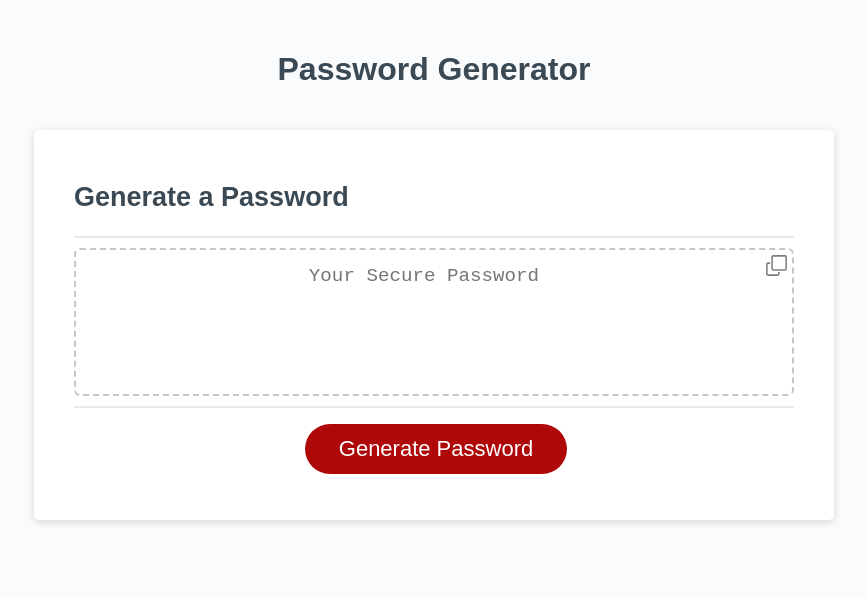
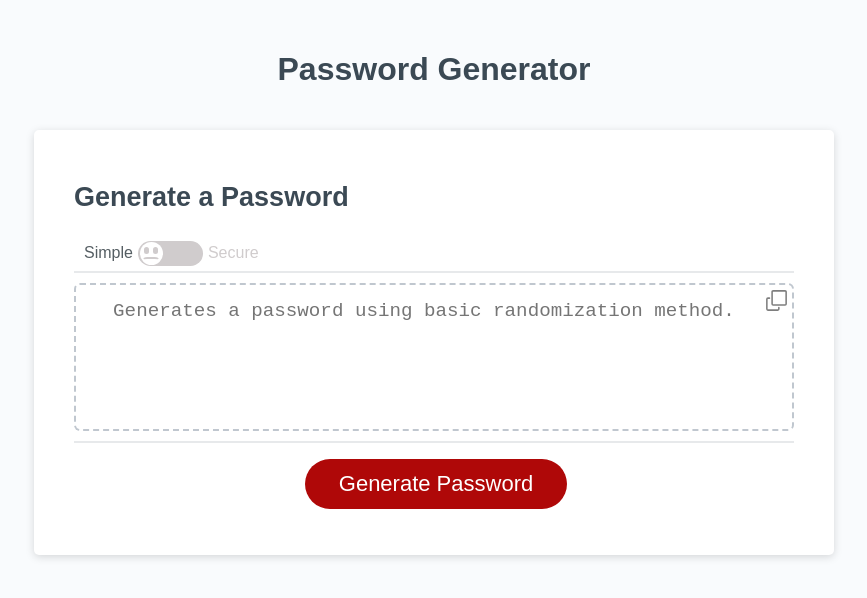
Before and after one commit to martindocs-bootcamp/password-generator, a plain HTML site: page index.html in a window 1280 px wide. Shown: the whole page, without its empty margins (206-1073 px from the left). Drawn offline with Linux system fonts and the light colour scheme.

Commit message:
Add password options to generate simple or secure passwords

```diff
--- a/assets/css/style.css
+++ b/assets/css/style.css
@@ -1,3 +1,9 @@
+/* GLOBAL VARIABLES */
+:root {
+  --slider: #009879;
+}
+
+/* GENERAL */
 *,
 *::before,
 *::after {
@@ -23,6 +29,7 @@ body {
   padding-right: 20px;
 }
 
+/* HEADER */
 header {
   text-align: center;
   padding: 20px;
@@ -30,6 +37,7 @@ header {
   color: hsl(206, 17%, 28%);
 }
 
+/* CARD HEADER */
 .card {
   background-color: hsl(0, 0%, 100%);
   border-radius: 5px;
@@ -39,6 +47,7 @@ header {
   font-size: 18px;
   margin: 0 auto;
   max-width: 800px;
+  min-width: 280px;
   padding: 30px 40px;
 }
 
@@ -50,9 +59,133 @@ header {
   height: 2px;
 }
 
-.card-body {
+.card-container{
+  display: flex;
+  flex-direction: column;
+}
+
+.card-options {
+  display: flex;
   position: relative;
-  min-height: 100px;
+  align-items: center;
+  margin: 5px;
+}
+
+/* PASSWORD OPTIONS */
+.options {
+  display: none;
+}
+
+.radio-label{
+  position: relative;
+  cursor: pointer;
+  padding: 0 5px;
+  font-size: 1rem;
+}
+
+.radio-secure{
+  color: #d0cccd;
+}
+
+#simple:checked ~ .radio-simple {
+  color: #555e63;
+}
+
+.face {
+  position: absolute;
+  width: 23px;
+  height: 23px;
+  background-color: white;
+  left: 61px;
+  border-radius: 500px;
+  transition: all 500ms;
+  z-index: 1;
+}
+
+.toggle-options {
+  height: 25px;
+  width: 65px;
+  background: #d0cccd;
+  border-radius: 500px;
+  transition: all 500ms;
+}
+
+.eyes {
+  position: absolute;
+  height: 7px;
+  width: 5px;
+  top: 6px;
+  background: #d0cccd;
+  border-radius: 500px;
+  z-index: 2;
+  transition: all 440ms;
+}
+
+.left-eye{
+  left: 65px;
+}
+
+.right-eye{
+  left: 74px;
+}
+
+.mouth{
+  position: absolute;
+  width: 18px;
+  height: 10px;
+  z-index: 2;
+  border: 2px solid #d0cccd;
+  border-radius: 30%;
+  border-bottom-color: rgba(1, 1, 1, 0);
+  border-right-color: rgba(1, 1, 1, 0);
+  border-left-color: rgba(1, 1, 1, 0);
+  top: 16px;
+  left: 63px;
+  transition: all 500ms;
+}
+
+#secure:checked ~ .radio-secure {
+  color: #555e63;
+}
+
+#secure:checked ~ .radio-simple {
+  color: #d0cccd;
+}
+
+#secure:checked ~ .face {
+  left: 99px;
+}
+
+#secure:checked ~ .toggle-options {
+  background: var(--slider);
+}
+
+#secure:checked ~ .eye {
+  background: var(--slider);
+}
+
+#secure:checked ~ .left-eye {
+  left: 103px;
+  background: var(--slider);
+}
+
+#secure:checked ~ .right-eye {
+  left: 112px;
+  background: var(--slider);
+}
+
+#secure:checked ~ .mouth {
+  border: 2px solid var(--slider);
+  border-right-color: var(--slider);
+  border-bottom-color: var(--slider);
+  border-left-color: var(--slider);
+  border-bottom-color: rgba(1, 1, 1, 0);
+  border-right-color: rgba(1, 1, 1, 0);
+  border-left-color: rgba(1, 1, 1, 0);
+  top: 10px;
+  left: 101px;
+  transform: rotateX(180deg);
+  border-radius: 100%;
 }
 
 /* COPY TO CLIPBOARD */
@@ -90,6 +223,12 @@ header {
 .hide {
   opacity: 0;
   display: none;
+}
+
+/* CARD BODY */
+.card-body {
+  position: relative;
+  min-height: 100px;
 }
 
 .card-footer {
--- a/assets/js/script.js
+++ b/assets/js/script.js
@@ -153,7 +153,7 @@ function getPasswordOptions() {
 
 // Generates a random password of the specified length using the Math.random() function,
 // which is less secure and not designed for generating secure passwords.
-function getMathRandom(length, chars) {
+function getMathRandomNum(length, chars) {
    // variable for storing generated password
    let randomPassword = '';
 
@@ -171,7 +171,7 @@ function getMathRandom(length, chars) {
 
 // Generates a random password of the specified length using the Web Cryptography API,
 // which is more secure than using the Math.random() method.
-function getCryptoRandom(length, chars) {
+function getCryptoRandomNum(length, chars) {
   // variable for storing generated password
   let randomPassword = '';
 
@@ -195,10 +195,16 @@ function getCryptoRandom(length, chars) {
 // Function to generate password with user input
 function generatePassword() {
   const getPass = getPasswordOptions();
+  // Get the value of the selected radio button (simple or secure)
+  const selectedOptions = document.querySelector('.options:checked').value;
 
   // create random password only when user input all necessery values
   if(getPass){
-    return getMathRandom(getPass.passwordLength, getPass.charTypes);
+    if(selectedOptions === 'simple'){
+      return getMathRandomNum(getPass.passwordLength, getPass.charTypes);
+    }else if(selectedOptions === 'secure'){
+      return getCryptoRandomNum(getPass.passwordLength, getPass.charTypes);
+    }
   }else{
     return false;
   }
@@ -206,24 +212,46 @@ function generatePassword() {
 
 
 // Get references to the #generate element
-var generateBtn = document.querySelector('#generate');
+const generateBtn = document.querySelector('#generate');
 
 // Write password to the #password input
 function writePassword() {
-  var password = generatePassword();
-  var passwordText = document.querySelector('#password');
+  const password = generatePassword();
+  const passwordText = document.querySelector('#password');
 
   // display generated passowrd to the screen
   if(password) passwordText.value = password;
 }
 
 
+// Get references to the .card-options element
+const passwordOptions = document.querySelector('.card-options');
+// Function to update the placeholder text
+function placeholderText() {
+  // The checked radio button
+  const options = document.querySelector('.options:checked');
+  // The text area where placeholder goes
+  const passwordPlaceholder = document.querySelector('.password');
+
+  // Check if a radio button is selected
+  if(options){
+    const selectedValue = options.value;
+
+    // Update the placeholder text based on the selected option
+    if(selectedValue === 'simple') {
+      passwordPlaceholder.placeholder = "Generates a password using basic randomization method."
+    } else{
+      passwordPlaceholder.placeholder = "Generates a highly secure password using advanced cryptographic method."
+    }
+  }
+}
+
+
 // Copy to clipboard
 const clipboard = document.querySelector('#clipboard-container');
-
 // Function to handle copying the password to the clipboard
 function copyToClipboard(e) {
-   // Select the password input element from the DOM
+  // Select the password input element from the DOM
   const password = document.querySelector('#password');
   // Check if the click event was triggered by the clipboard copy button and if the password is not empty
   if(e.target.className === 'clipboard-copy' && password.value !== ''){
@@ -251,7 +279,19 @@ function copyToClipboard(e) {
 }
 
 
-// Add event listener to generate button
+// Event listener to generate button
 generateBtn.addEventListener('click', writePassword);
-// Add event listener to copy password to clipboard
+
+// Event listener to copy password to clipboard
 clipboard.addEventListener('click', copyToClipboard);
+
+// Event listener to change placeholder text
+passwordOptions.addEventListener('click', placeholderText)
+
+// Reset to the default state
+document.addEventListener('DOMContentLoaded', function () {
+  // Check the 'simple' radio button by default
+  document.querySelector('#simple').checked = true;
+  // Set password to default value, empty string
+  document.querySelector('#password').value = '';
+});
--- a/index.html
+++ b/index.html
@@ -4,8 +4,9 @@
     <meta charset="UTF-8" />
     <meta name="viewport" content="width=device-width, initial-scale=1.0" />
     <meta http-equiv="X-UA-Compatible" content="ie=edge" />
+    <meta http-equiv="Cache-Control" content="no-store, must-revalidate">
     <title>Password Generator</title>
-    <link rel="stylesheet" href="./assets/css/style.css" />
+    <link rel="stylesheet" href="./assets/css/style.css?v=1" />
   </head>
   <body>
     <div class="wrapper">
@@ -14,13 +15,28 @@
       </header>
       <div class="card">
         <div class="card-header">
-          <h2>Generate a Password</h2>
+          <div class="card-container">
+            <h2>Generate a Password</h2>
+            <div class="card-options">
+              <input type="radio" name="radio" id="simple" class="options" value="simple" checked>
+              <input type="radio" name="radio" id="secure" class="options" value="secure">
+
+              <label for="simple" class="radio-label radio-simple">Simple</label>
+              <div class="face"></div>
+              <div class="eyes left-eye"></div>
+              <div class="eyes right-eye"></div>
+              <div class="mouth"></div>
+              <div class="toggle-options"></div>
+              <label for="secure" class="radio-label radio-secure">Secure</label>
+            </div>
+           </div>
         </div>
         <div class="card-body">
           <textarea
             readonly
             id="password"
-            placeholder="Your Secure Password"
+            class="password"
+            placeholder="Generates a password using basic randomization method."
             aria-label="Generated Password"
           ></textarea>
           <div class="clipboard">
```
